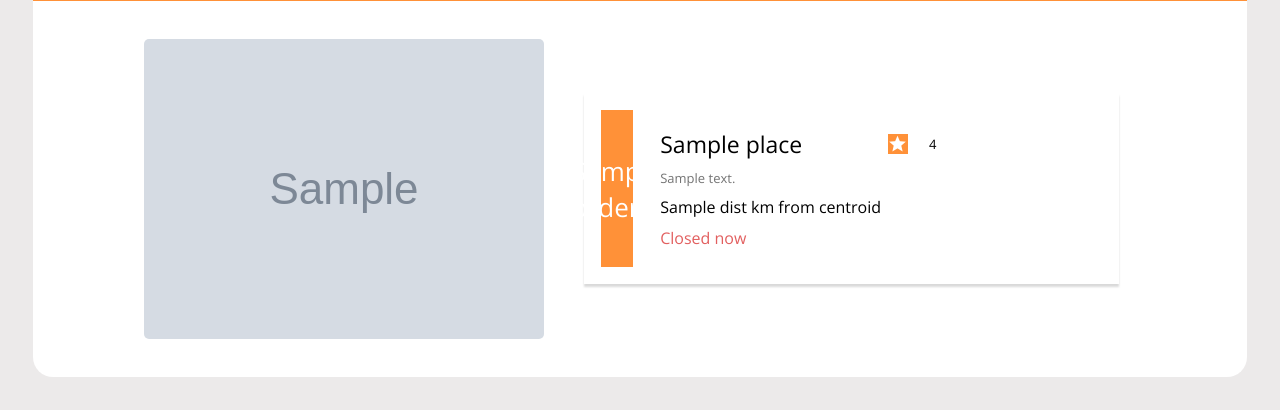
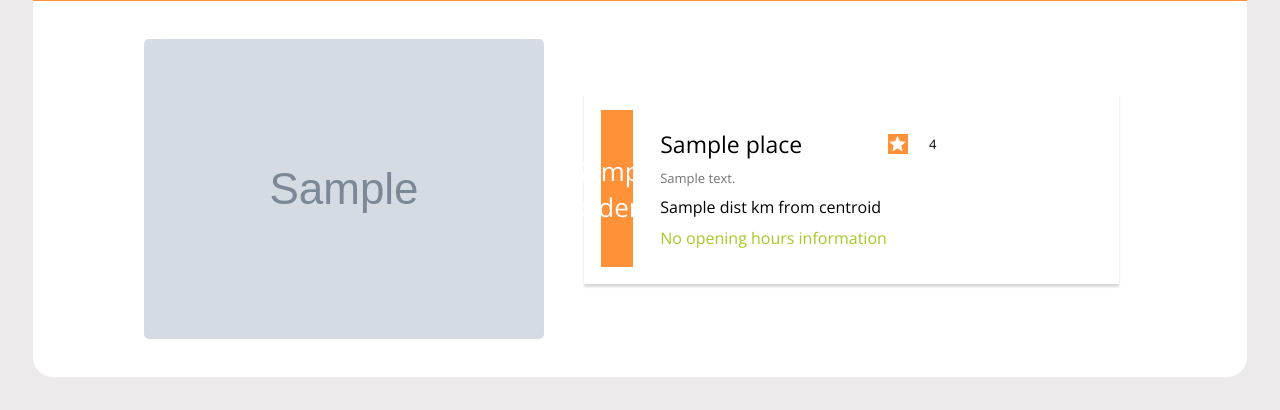
Before and after one commit to reveriess/nearus, a Django app: template nearusapp/templates/cobacobaform.html in a window 1280 px wide. Shown: the part 874-1284 px from the top of the page. Run offline with Django 3.2, Linux system fonts and the light colour scheme; tables that the repository leaves empty hold one stand-in row (values such as "Sample post"); the template is opened without the code that fills it: values that come from a table or form of the project are taken from there, most other values are stand-ins (such as "Sample title", 1, 10 or a date in 2020); grey boxes marked "Sample" are stand-in pictures.

Commit message:
added no opening hours exception

```diff
--- a/nearusapp/static/style.css
+++ b/nearusapp/static/style.css
@@ -290,10 +290,13 @@ form p {
 }
 
 .is_open .buka {
-  color: rgb(101, 240, 101);
+  color: rgb(51, 146, 51);
 }
 .is_open .tutup {
   color: rgb(226, 95, 95);
+}
+.is_open .no_opening_time {
+  color: rgb(165, 201, 37);
 }
 
 .footer {
--- a/nearusapp/templates/cobacobaform.html
+++ b/nearusapp/templates/cobacobaform.html
@@ -111,10 +111,12 @@
           <div class="address">{{place.address}}</div>
           <div class="distance">{{place.dist}} km from centroid</div>
           <div class="is_open">
-            {% if place.opening_hours == True%}
+            {% if place.opening_hours is True%}
             <div class="buka">Open now</div>
-            {% else %}
+            {% elif place.opening_hours is False %}
             <div class="tutup">Closed now</div>
+            {%else%}
+            <div class="no_opening_time">No opening hours information</div>
             {%endif%}
           </div>
         </div>
--- a/script.py
+++ b/script.py
@@ -77,7 +77,7 @@ class Place:
         self.icon_mask_base_uri = results.get("icon_mask_base_uri")
         self.international_phone_number = results.get("international_phone_number")
         self.name = results.get("name")
-        self.opening_hours = results.get("opening_hours")
+        self.opening_hours = results.get("opening_hours", {})
         self.permanently_closed = results.get("permanently_closed")
         self.photos = results.get("photos")
         self.place_id = results.get("place_id")
@@ -154,7 +154,7 @@ def distance_based_decision(n, places_of_interest, places_of_users):
             places_of_interest[i].formatted_address,  # address
             str(int(dist_places_untouched[i]) / 1000),  # dist2centroid. converted to km
             places_of_interest[i].rating,
-            True if places_of_interest[i].opening_hours["open_now"] else False,
+            places_of_interest[i].opening_hours.get("open_now"),
         ]
         for i in top_n_distances_idx
     ]
```
